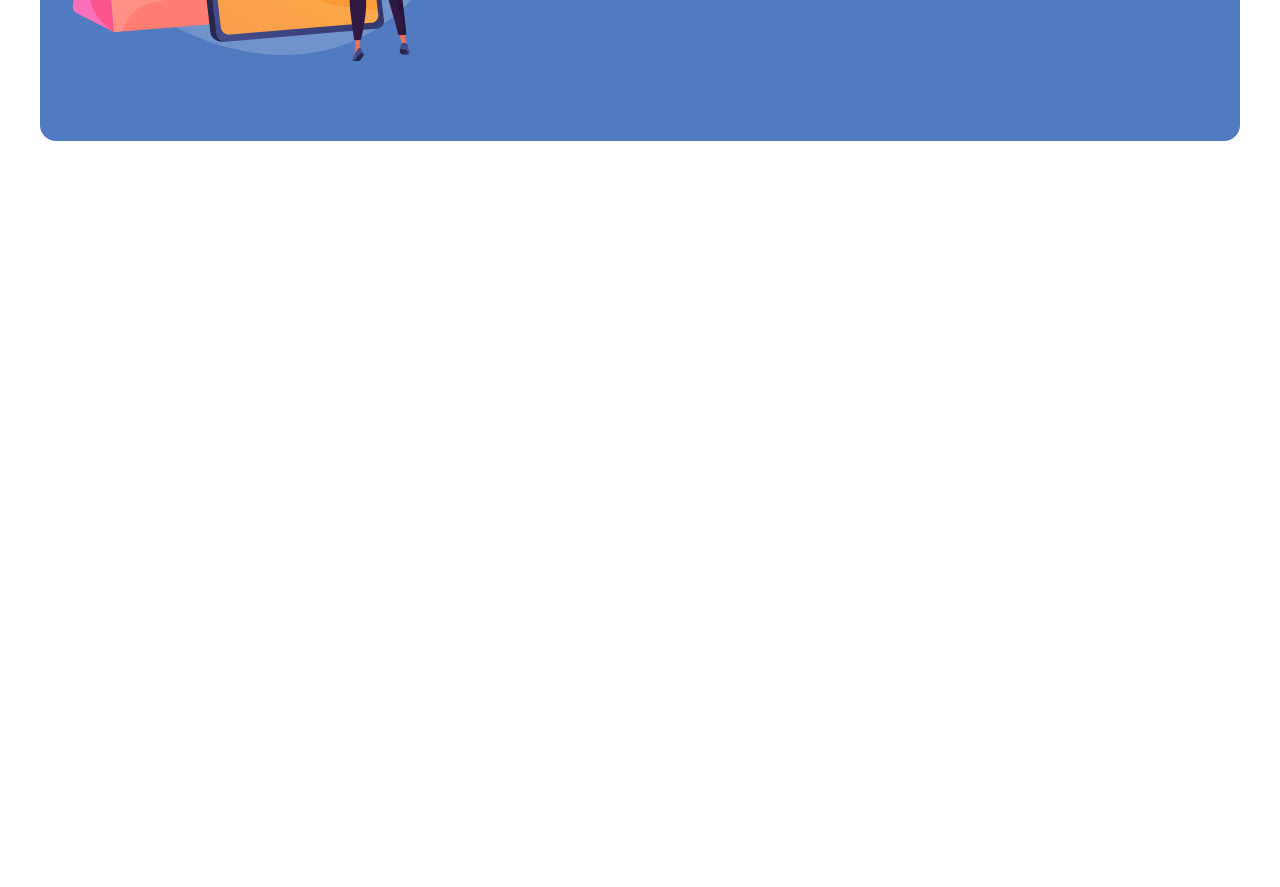
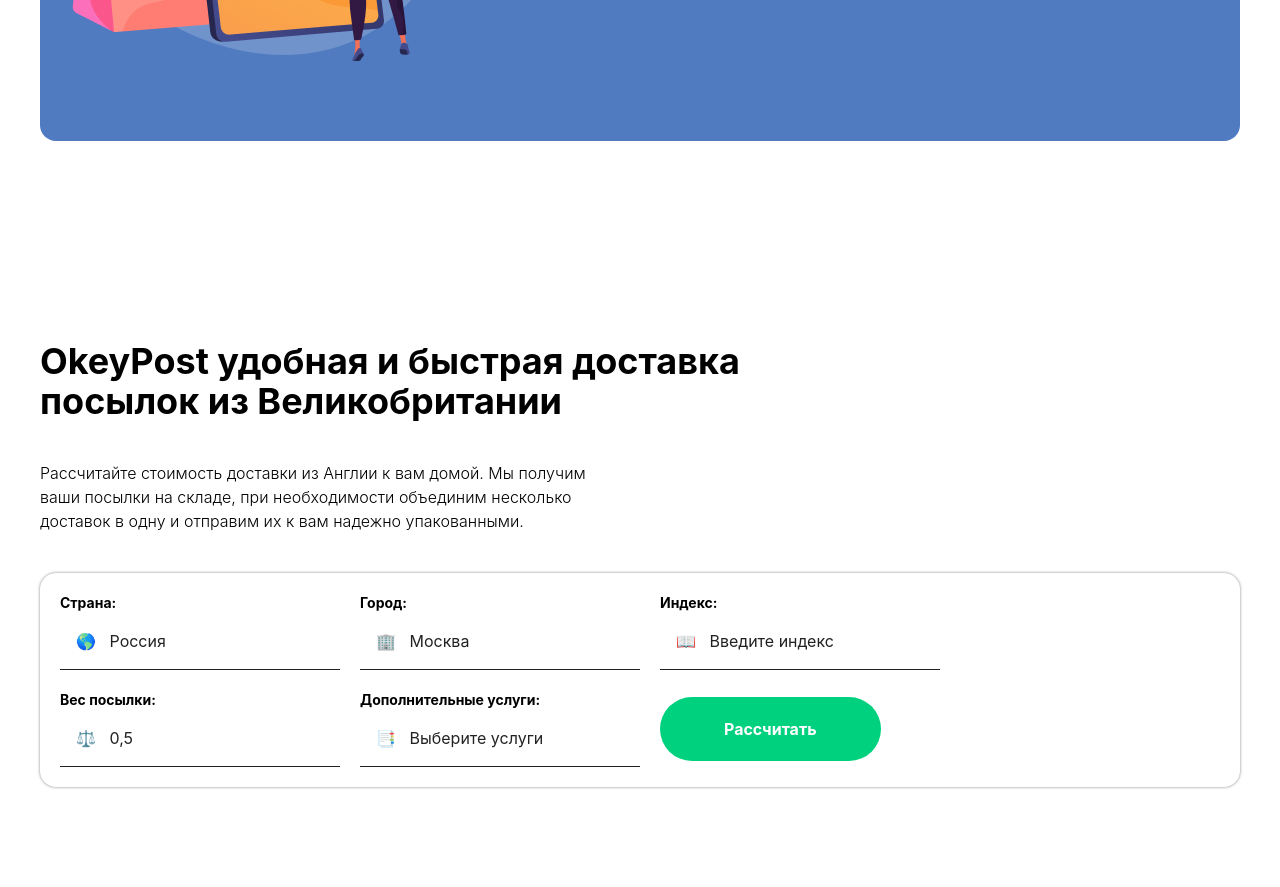
Before and after one commit to Vikingstrong/Home-Work-12, a website: page index.html in a window 1280 px wide. Shown: the part 2727-3614 px from the top of the page. Before the commit the page ends 2968 px from the top, so only its background shows below. Drawn offline with nearby package versions, Linux system fonts and the light colour scheme; files that its build step writes are made by us from their sources.

Commit message:
Add section 5

```diff
--- a/index.html
+++ b/index.html
@@ -123,6 +123,34 @@
             <button class="py-5 px-8 bg-[#00D17E] text-white rounded-4xl">Попробовать</button>
         </aside>
     </section>
+
+    <section class="max-w-300 m-auto flex flex-col gap-5 lg:gap-10 p-5 lg:px-0 lg:py-25">
+        <h2 class="text-2xl font-bold lg:text-4xl lg:w-[60%]">OkeyPost удобная и быстрая доставка посылок из Великобритании </h2>
+        <p class="font-light lg:w-[46%]">Рассчитайте стоимость доставки из Англии к вам домой. Мы получим ваши посылки на складе, при необходимости объединим несколько доставок в одну и отправим их к вам надежно упакованными.</p>
+        <form class="flex flex-wrap gap-5 items-center p-5 rounded-2xl shadow-[0_0_3px_gray] bg-white justify-center lg:justify-start">
+            <div class="flex flex-col items-start">
+                <p class="text-sm font-bold">Страна:</p>
+                <input class="p-4 border-b border-[#222222] placeholder:text-[#222222] text-[#222222]" type="text" placeholder="🌎   Россия">
+            </div>
+            <div class="flex flex-col items-start">
+                <p class="text-sm font-bold">Город:</p>
+                <input class="p-4 border-b border-[#222222] placeholder:text-[#222222] text-[#222222]" type="text" placeholder="🏢   Москва">
+            </div>
+            <div class="flex flex-col items-start">
+                <p class="text-sm font-bold">Индекс:</p>
+                <input class="p-4 border-b border-[#222222] placeholder:text-[#222222] text-[#222222]" type="text" placeholder="📖   Введите индекс">
+            </div>
+            <div class="flex flex-col items-start">
+                <p class="text-sm font-bold">Вес посылки:</p>
+                <input class="p-4 border-b border-[#222222] placeholder:text-[#222222] text-[#222222]" type="text" placeholder="⚖️   0,5">
+            </div>
+            <div class="flex flex-col items-start">
+                <p class="text-sm font-bold">Дополнительные услуги:</p>
+                <input class="p-4 border-b border-[#222222] placeholder:text-[#222222] text-[#222222]" type="text" placeholder="📑   Выберите услуги">
+            </div>
+            <button class="py-5 px-16 font-bold bg-[#00D17E] text-white rounded-4xl">Рассчитать</button>
+        </form>
+    </section>
 </main>
 </body>
 </html>
```
